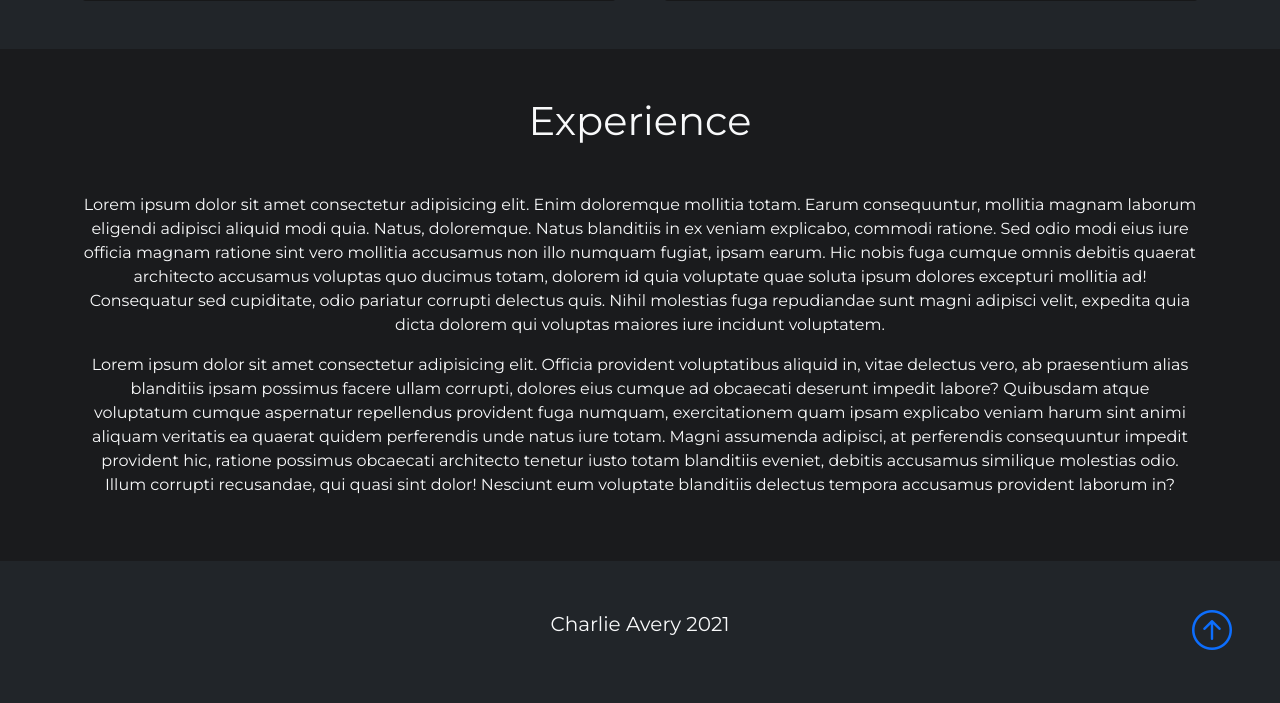
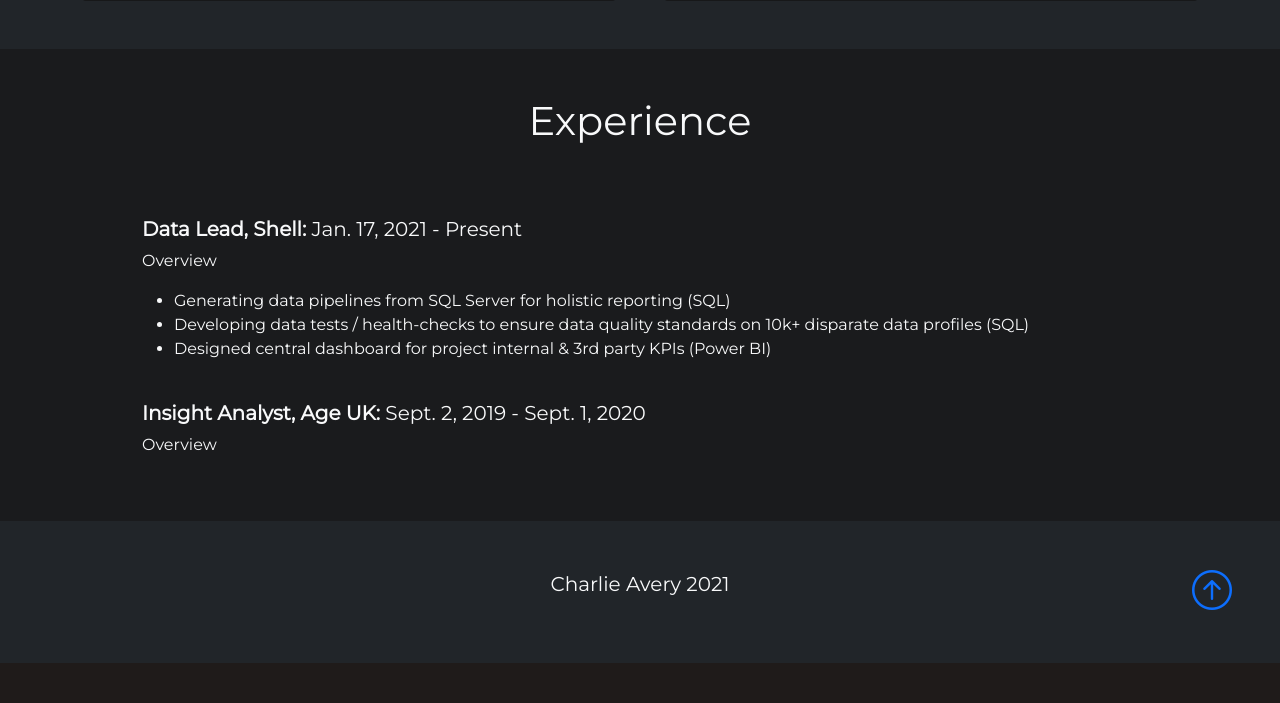
Before and after one commit to charliewhu/Dj_Portfolio, a Django app: page / in a window 1280 px wide. Shown: the part 3612-4315 px from the top of the page. After the commit the page ends 4275 px from the top, so only its background shows below. Run offline with Django 3.2, Linux system fonts and the light colour scheme; data comes from the database, SQL or seed files in the repository; both versions use the stored data as it was after the commit; some libraries are stand-ins or nearby versions.

Commit message:
added CV models and adjusted admin and templates

```diff
--- a/portfolio/models.py
+++ b/portfolio/models.py
@@ -53,5 +53,26 @@ class Project_Tag(models.Model):
 
 
 class Intro(models.Model):
+    #the welcome text onsite
     content   = models.TextField()
     hierarchy = models.IntegerField(null=True, unique=True)
+
+
+class RoleDescription(models.Model):
+    content = models.CharField(max_length=100)
+
+
+class CVRole(models.Model):
+    title      = models.CharField(max_length=100)
+    company    = models.CharField(max_length=100)
+    start_date = models.DateField()
+    end_date   = models.DateField(null=True, blank=True)
+    overview   = models.CharField(max_length=100, null=True, blank=True)
+
+    def __str__(self):
+        return f"{self.title}"
+
+
+class CVRoleItem(models.Model):
+    cv_role = models.ForeignKey(CVRole, on_delete=models.CASCADE, related_name='roleitems')
+    content = models.TextField()
--- a/portfolio/views.py
+++ b/portfolio/views.py
@@ -1,7 +1,7 @@
 from django.shortcuts import render
 from django.views import generic
 from django.db.models import Prefetch
-from portfolio.models import Intro, TagCategory, Project, Project_Tag
+from portfolio.models import CVRole, Intro, TagCategory, Project, Project_Tag
 
 # Create your views here.
 
@@ -9,10 +9,12 @@ def home(request):
     intro    = Intro.objects.all().order_by('hierarchy')
     tagcats  = TagCategory.objects.all().prefetch_related('tag').order_by('hierarchy')
     projects = Project.objects.all().prefetch_related('tags').order_by('hierarchy')
+    cvrole   = CVRole.objects.all().prefetch_related('roleitems').order_by('-start_date')
 
     context = {
         'tagcats':tagcats,
         'projects':projects,
         'intro':intro,
+        'cvrole':cvrole,
     }
     return render(request, 'portfolio/main/index.html', context)
--- a/static/style.css
+++ b/static/style.css
@@ -28,13 +28,13 @@
   height: 100%;
 }
 
-li:nth-child(even){
+/* li:nth-child(even){
   color: #e9ecef;
 }
 
 li:nth-child(odd){
   color: #6c757d;
-}
+} */
 
 .item{
   text-align:center;
--- /dev/null
+++ b/templates/portfolio/main/cv.html
@@ -0,0 +1,26 @@
+<section class="bg-gray-8 text-light p-5" id="experience">
+	<div class="container">
+		<h1 class="mb-5 text-center">Experience</h1>
+
+		{% for role in cvrole %}
+		<div class="container ms-5 pt-4">
+			<h5>
+				<strong>{{role.title}}, {{role.company}}:</strong>
+				{{role.start_date}} -
+				{% if role.end_date %}
+					{{role.end_date}}
+				{% else %}
+					Present
+				{% endif %}
+			</h5>
+			<p>Overview</p>
+			<ul>
+				{% for roleitem in role.roleitems.all %}
+					<li>{{roleitem.content}}</li>
+				{% endfor %}
+			</ul>
+		</div>
+		{% endfor %}
+
+	</div>
+</section>
--- a/templates/portfolio/main/index.html
+++ b/templates/portfolio/main/index.html
@@ -51,32 +51,7 @@
 
 
 <!--Experience-->
-<section class="bg-gray-8 text-light p-5" id="experience">
-  <div class="container text-center">
-    <h1 class="mb-5">Experience</h1>
-    <p>
-      Lorem ipsum dolor sit amet consectetur adipisicing elit. Enim doloremque mollitia totam. Earum
-      consequuntur, mollitia magnam laborum eligendi adipisci aliquid modi quia. Natus, doloremque. Natus
-      blanditiis in ex veniam explicabo, commodi ratione. Sed odio modi eius iure officia magnam ratione sint
-      vero mollitia accusamus non illo numquam fugiat, ipsam earum. Hic nobis fuga cumque omnis debitis
-      quaerat architecto accusamus voluptas quo ducimus totam, dolorem id quia voluptate quae soluta ipsum
-      dolores excepturi mollitia ad! Consequatur sed cupiditate, odio pariatur corrupti delectus quis. Nihil
-      molestias fuga repudiandae sunt magni adipisci velit, expedita quia dicta dolorem qui voluptas maiores
-      iure incidunt voluptatem.
-    </p>
-    <p>
-      Lorem ipsum dolor sit amet consectetur adipisicing elit. Officia provident voluptatibus aliquid in, vitae
-      delectus vero, ab praesentium alias blanditiis ipsam possimus facere ullam corrupti, dolores eius cumque
-      ad obcaecati deserunt impedit labore? Quibusdam atque voluptatum cumque aspernatur repellendus provident
-      fuga numquam, exercitationem quam ipsam explicabo veniam harum sint animi aliquam veritatis ea quaerat
-      quidem perferendis unde natus iure totam. Magni assumenda adipisci, at perferendis consequuntur impedit
-      provident hic, ratione possimus obcaecati architecto tenetur iusto totam blanditiis eveniet, debitis
-      accusamus similique molestias odio. Illum corrupti recusandae, qui quasi sint dolor! Nesciunt eum
-      voluptate blanditiis delectus tempora accusamus provident laborum in?
-    </p>
-  </div>
-</section>
-
+{% include 'portfolio/main/cv.html' %}
 
 <!--Footer-->
 <footer class="p-5 bg-dark text-light text-center position-relative">
```
Also changed, not shown: portfolio/admin.py (+11 -1 lines), db.sqlite3, portfolio/migrations/0020_cvrole_cvroleitem_roledescription.py (added), portfolio/migrations/0021_alter_cvroleitem_cv_role.py (added), 1 other file.
